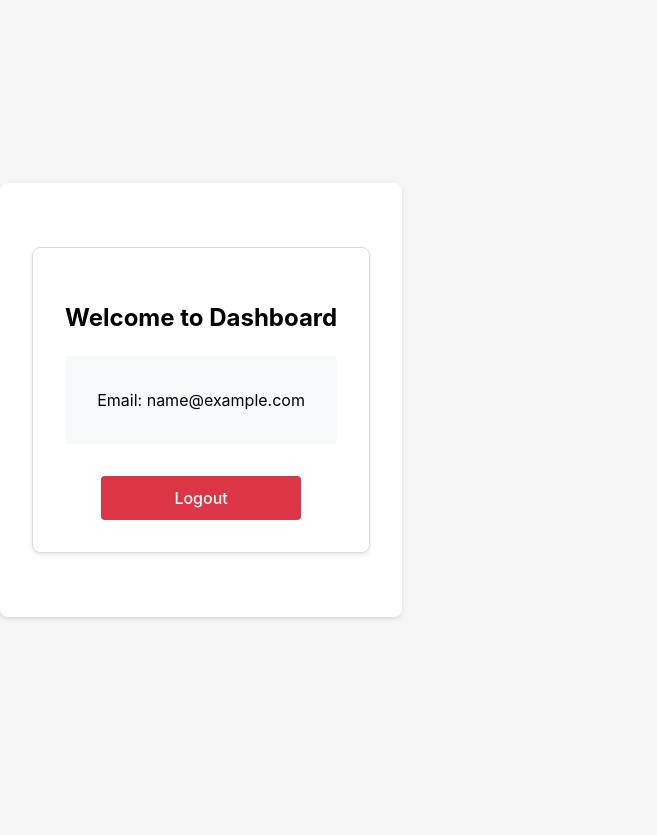
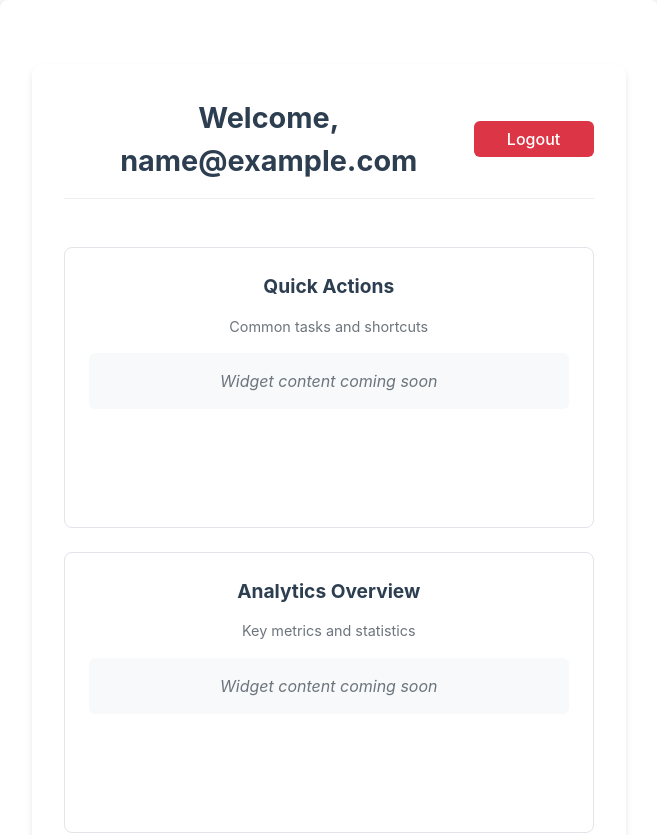
Before and after one commit to himeshnishant1/automated-deployment, a React (Vite) app in the folder frontend/: page /dashboard in a window 1280 px wide. Shown: the top 835 px of the page, without its empty margins (0-657 px from the left). Before the commit the page ends 800 px from the top, so only its background shows below. Built offline with nearby package versions, Linux system fonts and the light colour scheme; sample sign-in values are in the browser's storage.

Commit message:
feat: scrum-12: dashboard

```diff
--- a/frontend/package.json
+++ b/frontend/package.json
@@ -11,6 +11,7 @@
   },
   "dependencies": {
     "axios": "^1.6.2",
+    "prop-types": "^15.8.1",
     "react": "^18.2.0",
     "react-dom": "^18.2.0",
     "react-router-dom": "^6.20.0"
--- a/frontend/src/components/Dashboard.jsx
+++ b/frontend/src/components/Dashboard.jsx
@@ -1,5 +1,6 @@
 import { useEffect } from 'react';
 import { useNavigate } from 'react-router-dom';
+import Widget from './Widget';
 
 function Dashboard() {
   const navigate = useNavigate();
@@ -19,13 +20,34 @@ function Dashboard() {
     navigate('/login');
   };
 
+  // Placeholder widgets for future utilities
+  const widgets = [
+    { id: 1, title: 'Quick Actions', description: 'Common tasks and shortcuts' },
+    { id: 2, title: 'Analytics Overview', description: 'Key metrics and statistics' },
+    { id: 3, title: 'Recent Activity', description: 'Latest updates and changes' },
+    { id: 4, title: 'Notifications', description: 'Important alerts and messages' },
+    { id: 5, title: 'Resource Monitor', description: 'System resource utilization' },
+    { id: 6, title: 'Task Manager', description: 'Manage and track tasks' },
+  ];
+
   return (
     <div className="dashboard-container">
-      <h2>Welcome to Dashboard</h2>
-      <div className="user-info">
-        <p>Email: {user.email}</p>
+      <header className="dashboard-header">
+        <div className="dashboard-title">
+          <h2>Welcome, {user.email}</h2>
+        </div>
+        <button className="logout-button" onClick={handleLogout}>Logout</button>
+      </header>
+
+      <div className="widgets-grid">
+        {widgets.map(widget => (
+          <Widget
+            key={widget.id}
+            title={widget.title}
+            description={widget.description}
+          />
+        ))}
       </div>
-      <button onClick={handleLogout}>Logout</button>
     </div>
   );
 }
--- /dev/null
+++ b/frontend/src/components/Widget.jsx
@@ -0,0 +1,25 @@
+import PropTypes from 'prop-types';
+
+function Widget({ title, description, children }) {
+  return (
+    <div className="widget-card">
+      <h3 className="widget-title">{title}</h3>
+      <p className="widget-description">{description}</p>
+      <div className="widget-content">
+        {children || (
+          <div className="widget-placeholder">
+            <p>Widget content coming soon</p>
+          </div>
+        )}
+      </div>
+    </div>
+  );
+}
+
+Widget.propTypes = {
+  title: PropTypes.string.isRequired,
+  description: PropTypes.string.isRequired,
+  children: PropTypes.node,
+};
+
+export default Widget;
--- a/frontend/src/index.css
+++ b/frontend/src/index.css
@@ -124,23 +124,114 @@ button:disabled {
 
 /* Dashboard styles */
 .dashboard-container {
-  max-width: 800px;
+  max-width: 1200px;
   margin: 2rem auto;
   padding: 2rem;
-  border: 1px solid #ddd;
-  border-radius: 8px;
-  box-shadow: 0 2px 4px rgba(0, 0, 0, 0.1);
+  background-color: #ffffff;
+  border-radius: 12px;
+  box-shadow: 0 4px 6px rgba(0, 0, 0, 0.1);
 }
 
-.user-info {
-  margin: 1rem 0;
-  padding: 1rem;
-  background-color: #f8f9fa;
-  border-radius: 4px;
+.dashboard-header {
+  display: flex;
+  justify-content: space-between;
+  align-items: center;
+  margin-bottom: 2rem;
+  padding-bottom: 1rem;
+  border-bottom: 1px solid #eee;
 }
 
-.dashboard-container button {
-  max-width: 200px;
-  margin-top: 1rem;
+.dashboard-title h2 {
+  margin: 0;
+  color: #2c3e50;
+  font-size: 1.8rem;
+}
+
+.logout-button {
+  max-width: 120px;
   background-color: #dc3545;
+  color: white;
+  border: none;
+  padding: 0.5rem 1rem;
+  border-radius: 6px;
+  cursor: pointer;
+  transition: background-color 0.2s;
 }
+
+.logout-button:hover {
+  background-color: #c82333;
+}
+
+.widgets-grid {
+  display: grid;
+  grid-template-columns: repeat(auto-fit, minmax(300px, 1fr));
+  gap: 1.5rem;
+  padding: 1rem 0;
+}
+
+.widget-card {
+  background-color: #fff;
+  border: 1px solid #e1e4e8;
+  border-radius: 8px;
+  padding: 1.5rem;
+  transition: transform 0.2s, box-shadow 0.2s;
+}
+
+.widget-card:hover {
+  transform: translateY(-2px);
+  box-shadow: 0 4px 12px rgba(0, 0, 0, 0.1);
+}
+
+.widget-title {
+  margin: 0 0 0.5rem 0;
+  color: #2c3e50;
+  font-size: 1.2rem;
+}
+
+.widget-description {
+  color: #6c757d;
+  font-size: 0.9rem;
+  margin-bottom: 1rem;
+}
+
+.widget-content {
+  min-height: 150px;
+}
+
+.widget-placeholder {
+  height: 100%;
+  display: flex;
+  align-items: center;
+  justify-content: center;
+  background-color: #f8f9fa;
+  border-radius: 6px;
+  padding: 1rem;
+}
+
+.widget-placeholder p {
+  color: #6c757d;
+  font-style: italic;
+  margin: 0;
+}
+
+/* Responsive adjustments */
+@media (max-width: 768px) {
+  .dashboard-container {
+    margin: 1rem;
+    padding: 1rem;
+  }
+
+  .widgets-grid {
+    grid-template-columns: 1fr;
+  }
+
+  .dashboard-header {
+    flex-direction: column;
+    text-align: center;
+    gap: 1rem;
+  }
+
+  .logout-button {
+    max-width: 100%;
+  }
+}
```
Also changed, not shown: 2 other files (tests, documents, lock files or other folders).
